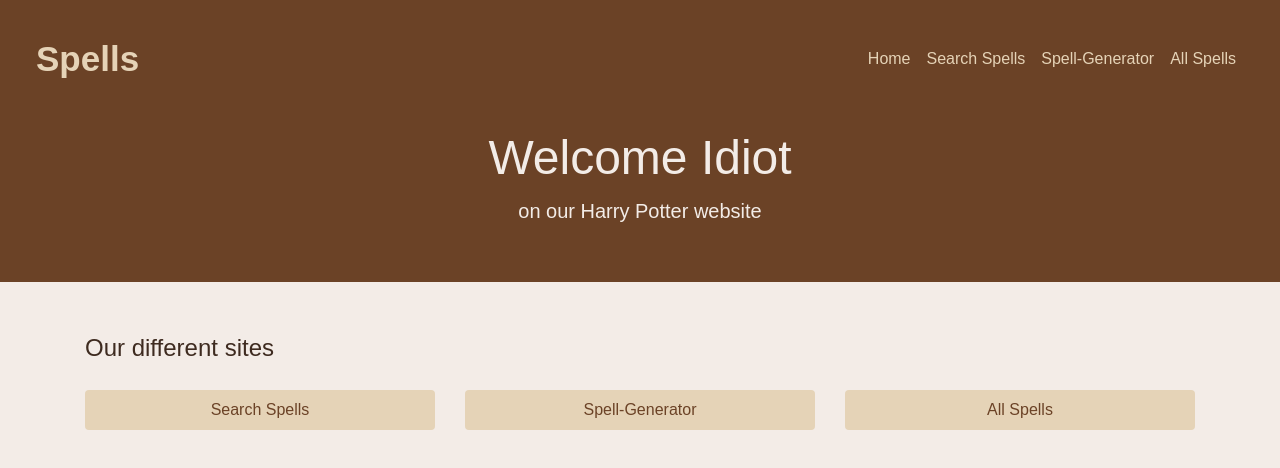
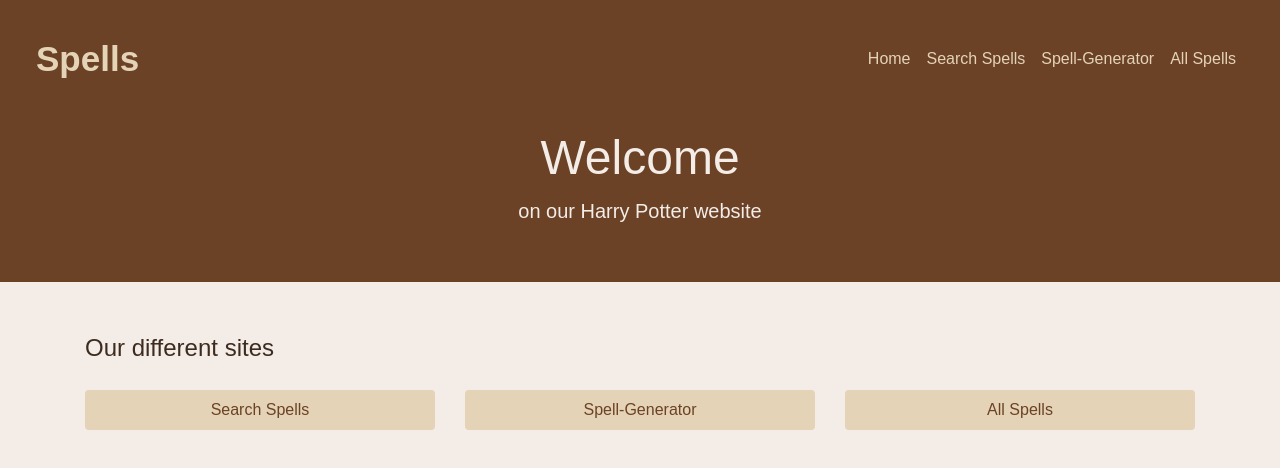
Before and after one commit to Maehi/Maehi.github.io, a plain HTML site: page index.html in a window 1280 px wide. Drawn offline with nearby package versions, Linux system fonts and the light colour scheme.

Commit message:
Test nicht gelungen

```diff
--- a/index.html
+++ b/index.html
@@ -29,7 +29,7 @@
 
         <!-- Hero Section -->
         <section class="hero bg-dark text-white text-center py-5">
-            <h1>Welcome Idiot</h1>
+            <h1>Welcome</h1>
             <p class="lead">on our Harry Potter website</p>
         </section>
     </div>
```
